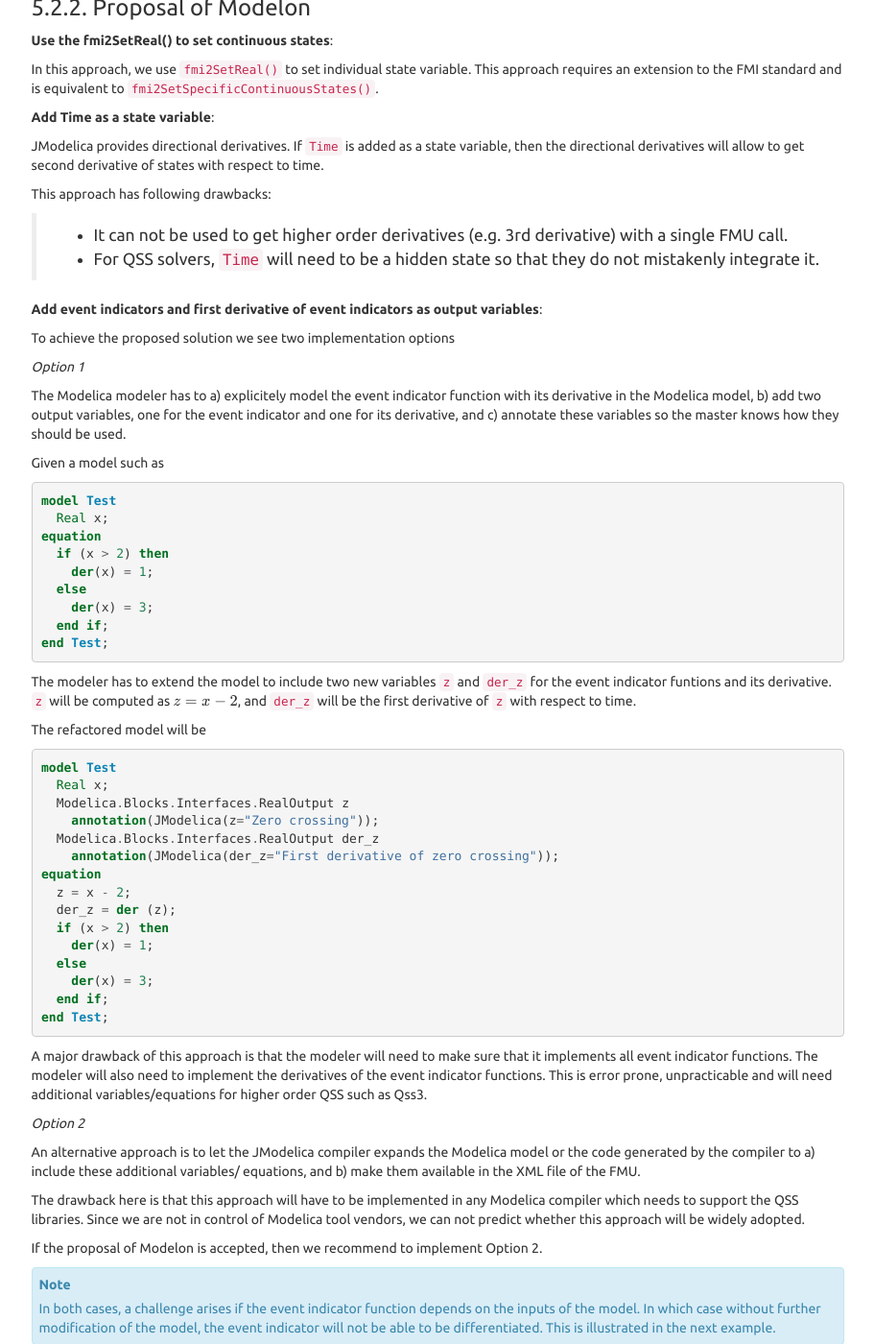
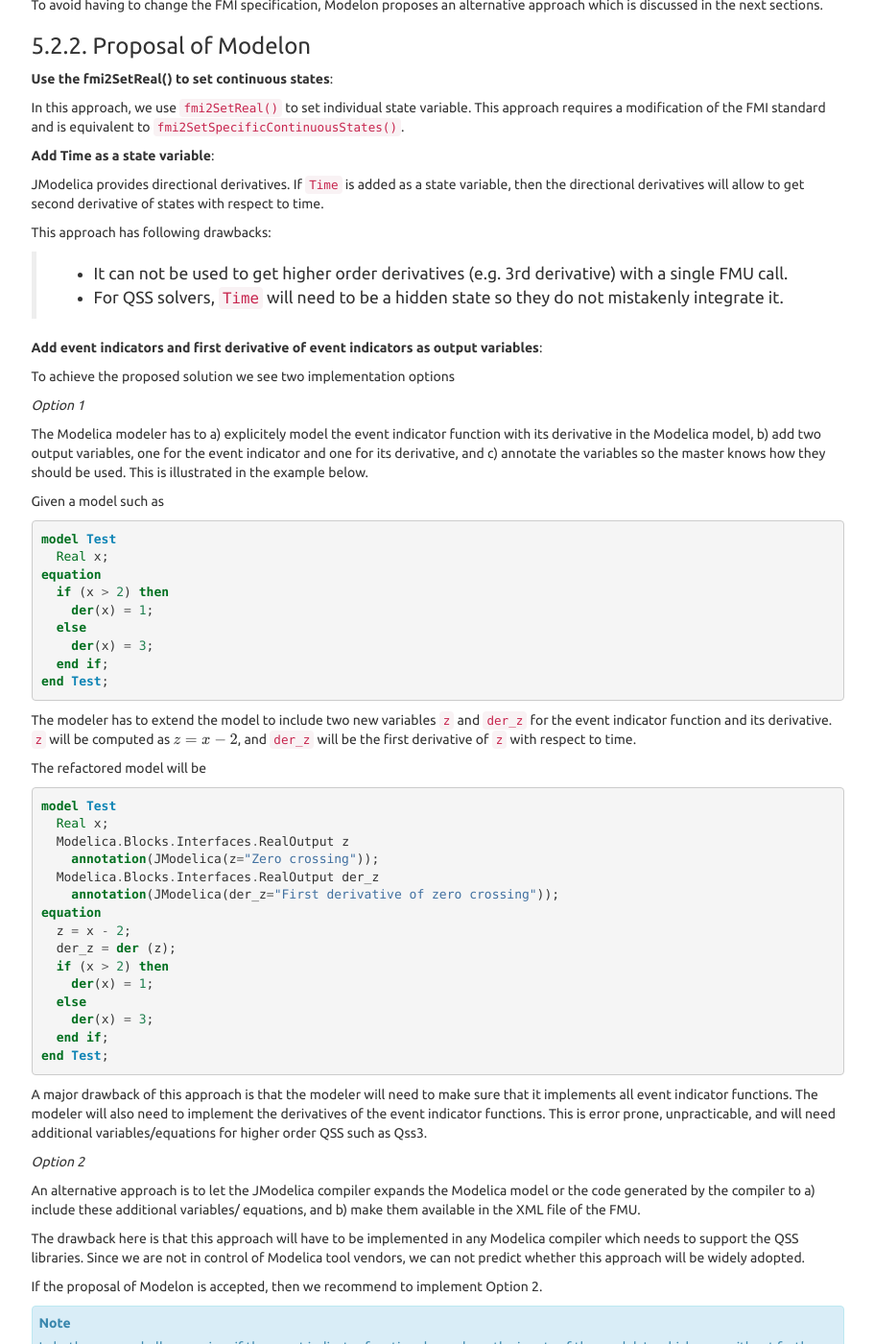
Before and after one commit to lbl-srg/soep, a Sphinx documentation site: the page built from doc-design/source/softwareArchitecture.rst, in a window 1280 px wide and 1400 px high, scrolled down 10493 px. Shown: the whole window at 96% size, without its empty margins (330-1241 px from the left). Built offline with Sphinx 7.4.7, drawn with Linux system fonts in a browser that asks for light colours; cross-references to code outside the pages are shown as plain code; some of the changed text lies outside the part shown.

Commit message:
Updated documentation

```diff
--- a/doc-design/source/softwareArchitecture.rst
+++ b/doc-design/source/softwareArchitecture.rst
@@ -195,8 +195,11 @@ The QSS solvers require the derivatives shown in :numref:`tab_qss_der`.
    +-------------+-----------------------------------------------------------+-----------------------------------------------------+
 
 Because the FMI API does not provide access to the required derivatives,
-we will now propose functions to be added to the FMI API
-that are needed for an efficient implementation of QSS.
+we discuss two proposals that are needed for an efficient implementation of QSS.
+The first proposal requires an extension of the FMI specification whereas the second
+proposal requires a modification of the specification as well as a refactoring
+of Modelica models or a customization of the JModelica code generator. Both proposals
+are discussed in the next sections.
 
 Proposal of LBNL
 ~~~~~~~~~~~~~~~~
@@ -328,15 +331,13 @@ discussed in the next sections.
 Proposal of Modelon
 ~~~~~~~~~~~~~~~~~~~
 
-
 **Use the fmi2SetReal() to set continuous states**:
 
 In this approach, we use ``fmi2SetReal()`` to set individual state variable.
-This approach requires an extension to the FMI standard
+This approach requires a modification of the FMI standard
 and is equivalent to ``fmi2SetSpecificContinuousStates()``.
 
 **Add Time as a state variable**:
-
 
 JModelica provides directional derivatives.
 If ``Time`` is added as a state variable, then the directional
@@ -347,7 +348,7 @@ This approach has following drawbacks:
 
   * It can not be used to get higher order derivatives (e.g. 3rd derivative) with a single FMU call.
   * For QSS solvers, ``Time`` will need to be a hidden state
-    so that they do not mistakenly integrate it.
+    so they do not mistakenly integrate it.
 
 **Add event indicators and first derivative of event indicators as output variables**:
 
@@ -357,9 +358,9 @@ To achieve the proposed solution we see two implementation options
 
 The Modelica modeler has to a) explicitely model the event indicator function
 with its derivative in the Modelica model, b) add two output variables,
-one for the event indicator and one
-for its derivative, and c) annotate these variables so
-the master knows how they should be used.
+one for the event indicator and one for its derivative,
+and c) annotate the variables so the master knows how they should be used.
+This is illustrated in the example below.
 
 Given a model such as
 
@@ -377,7 +378,7 @@ Given a model such as
 
 The modeler has to extend the model to
 include two new variables ``z`` and ``der_z``
-for the event indicator funtions and its derivative.
+for the event indicator function and its derivative.
 ``z`` will be computed as :math:`z = x - 2`,
 and ``der_z`` will be the first derivative of ``z``
 with respect to time.
@@ -405,7 +406,7 @@ The refactored model will be
 A major drawback of this approach is that the modeler will need to
 make sure that it implements all event indicator functions.
 The modeler will also need to implement the derivatives of
-the event indicator functions. This is error prone, unpracticable
+the event indicator functions. This is error prone, unpracticable,
 and will need additional variables/equations for higher order QSS such
 as Qss3.
 
```
